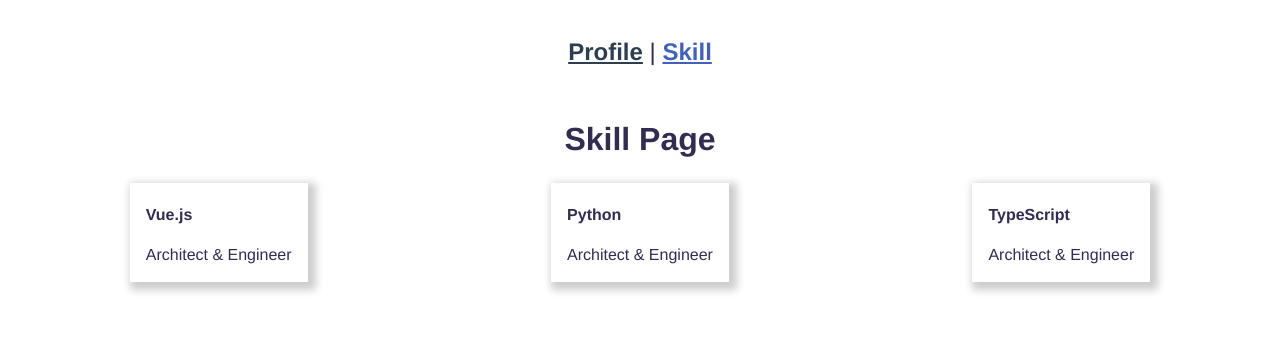
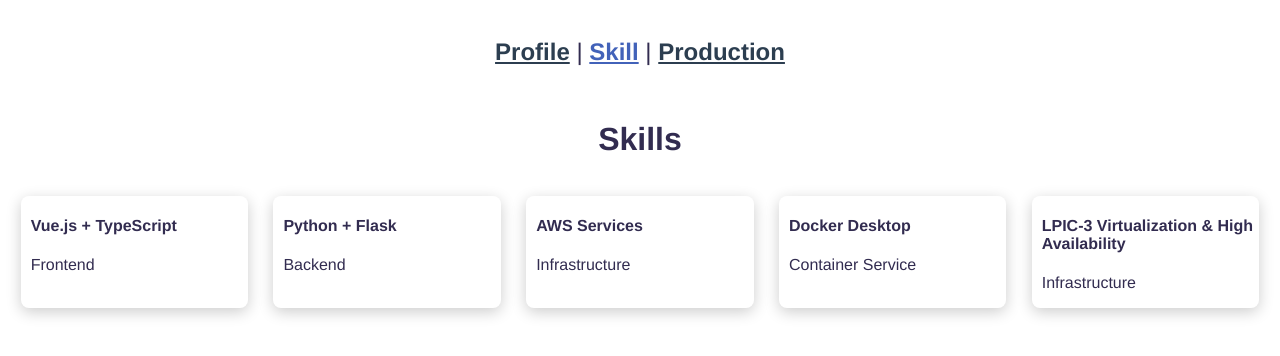
Before and after one commit to dnjswo013/portfolio, a Vue app: page /#/skill in a window 1280 px wide. Shown: the top 356 px of the page. Built offline with nearby package versions, Linux system fonts and the light colour scheme.

Commit message:
update skill sheet and production sheet

```diff
--- a/src/App.vue
+++ b/src/App.vue
@@ -1,7 +1,8 @@
 <template>
   <nav>
     <router-link to="/">Profile</router-link> |
-    <router-link to="/skill">Skill</router-link>
+    <router-link to="/skill">Skill</router-link> |
+    <router-link to="/production">Production</router-link>
   </nav>
   <router-view />
 </template>
--- /dev/null
+++ b/src/interface/production.ts
@@ -0,0 +1,5 @@
+export interface Production {
+  name: string;
+  image: string;
+  content: string;
+}
--- /dev/null
+++ b/src/interface/skill.ts
@@ -0,0 +1,5 @@
+export interface Skill {
+  name: string;
+  image: string;
+  content: string;
+}
--- a/src/router/index.ts
+++ b/src/router/index.ts
@@ -13,6 +13,14 @@ const routes: Array<RouteRecordRaw> = [
     component: () =>
       import(/* webpackChunkName: "skill" */ "../views/SkillView.vue"),
   },
+  {
+    path: "/production",
+    name: "production",
+    component: () =>
+      import(
+        /* webpackChunkName: "production" */ "../views/ProductionView.vue"
+      ),
+  },
 ];
 
 const router = createRouter({
--- /dev/null
+++ b/src/style/card.css
@@ -0,0 +1,73 @@
+.header {
+  font-size: xx-large;
+  font-weight: bold;
+  text-align: center;
+  padding: 25px;
+}
+
+@media (min-width: 800px) {
+  .card_group {
+    margin-left: auto;
+    margin-right: auto;
+    width: 100%;
+    display: flex;
+    flex-direction: row;
+    flex-wrap: wrap;
+    justify-content: flex-start;
+  }
+
+  .card {
+    /* ポイント４ */
+    width: 18%;
+    border-radius: 8px;
+    overflow: hidden;
+    box-shadow: 0 4px 15px rgba(0, 0, 0, 0.2);
+    transition: 0.5s;
+    margin: 1%;
+  }
+
+  .card__imgframe {
+    width: 100%;
+    background: #bbb;
+    box-sizing: border-box;
+  }
+
+  .card:hover {
+    box-shadow: 4px 8px 16px 4px rgba(0, 0, 0, 0.2);
+  }
+}
+
+@media (max-width: 800px) {
+  .card_group {
+    margin-left: auto;
+    margin-right: auto;
+    width: 100%;
+    display: flex;
+    flex-direction: row;
+    flex-wrap: wrap;
+    justify-content: flex-start;
+  }
+
+  .card {
+    width: 100%;
+    border-radius: 8px;
+    overflow: hidden;
+    box-shadow: 0 4px 15px rgba(0, 0, 0, 0.2);
+    transition: 0.5s;
+    margin: 10%;
+  }
+
+  .card__imgframe {
+    width: 100%;
+    background: #bbb;
+    box-sizing: border-box;
+  }
+
+  .card:hover {
+    box-shadow: 4px 8px 16px 4px rgba(0, 0, 0, 0.2);
+  }
+}
+
+.description {
+  margin-left: 10px;
+}
--- /dev/null
+++ b/src/views/ProductionView.vue
@@ -0,0 +1,27 @@
+<script setup lang="ts">
+import { reactive } from "vue";
+import { Production } from "@/interface/production";
+
+const skill_list = reactive<Production[]>([
+  {
+    name: "Production",
+    image: require("../assets/ahoudori.jpeg"),
+    content: "Full Stack Engineering",
+  },
+]);
+</script>
+
+<template>
+  <div class="header">Productions</div>
+  <div class="card_group">
+    <div class="card" v-for="skill in skill_list" :key="skill.name">
+      <!-- <img class="card__imgframe" :src="skill.image" /> -->
+      <div class="description">
+        <h4>{{ skill.name }}</h4>
+        <p>{{ skill.content }}</p>
+      </div>
+    </div>
+  </div>
+</template>
+
+<style src="../style/card.css" scoped></style>
--- a/src/views/SkillView.vue
+++ b/src/views/SkillView.vue
@@ -1,50 +1,47 @@
 <script setup lang="ts">
-import { ref } from "vue";
+import { reactive } from "vue";
+import { Skill } from "@/interface/skill";
 
-const skills = ref<string[]>([]);
-skills.value = ["Vue.js", "Python", "TypeScript"];
+const skill_list = reactive<Skill[]>([
+  {
+    name: "Vue.js + TypeScript",
+    image: require("../assets/ahoudori.jpeg"),
+    content: "Frontend",
+  },
+  {
+    name: "Python + Flask",
+    image: require("../assets/ahoudori.jpeg"),
+    content: "Backend",
+  },
+  {
+    name: "AWS Services",
+    image: require("../assets/ahoudori.jpeg"),
+    content: "Infrastructure",
+  },
+  {
+    name: "Docker Desktop",
+    image: require("../assets/ahoudori.jpeg"),
+    content: "Container Service",
+  },
+  {
+    name: "LPIC-3 Virtualization & High Availability",
+    image: require("../assets/ahoudori.jpeg"),
+    content: "Infrastructure",
+  },
+]);
 </script>
 
 <template>
-  <div class="header">Skill Page</div>
-  <div class="wrapper">
-    <div v-for="skill in skills" :key="skill" class="card">
-      <div class="container">
-        <h4>
-          <b>{{ skill }}</b>
-        </h4>
-        <p>Architect & Engineer</p>
+  <div class="header">Skills</div>
+  <div class="card_group">
+    <div class="card" v-for="skill in skill_list" :key="skill.name">
+      <!-- <img class="card__imgframe" :src="skill.image" /> -->
+      <div class="description">
+        <h4>{{ skill.name }}</h4>
+        <p>{{ skill.content }}</p>
       </div>
     </div>
   </div>
 </template>
 
-<style scoped>
-.header {
-  font-size: xx-large;
-  font-weight: bold;
-  text-align: center;
-  padding: 25px;
-}
-
-.wrapper {
-  display: flex;
-  align-items: center;
-  justify-content: center;
-}
-
-.card {
-  box-shadow: 4px 4px 8px 4px rgba(0, 0, 0, 0.2);
-  transition: 0.5s;
-  margin: auto;
-}
-
-.card:hover {
-  box-shadow: 4px 8px 16px 4px rgba(0, 0, 0, 0.2);
-}
-
-/* Add some padding inside the card container */
-.container {
-  padding: 2px 16px;
-}
-</style>
+<style src="../style/card.css" scoped></style>
```
